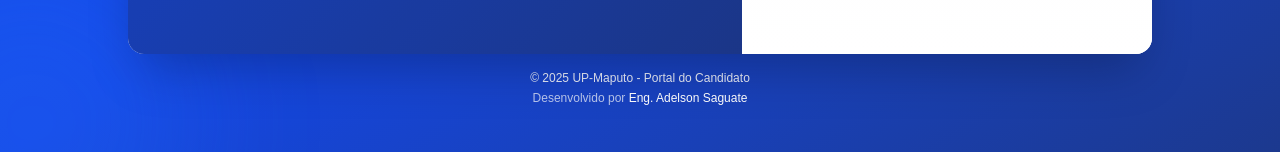
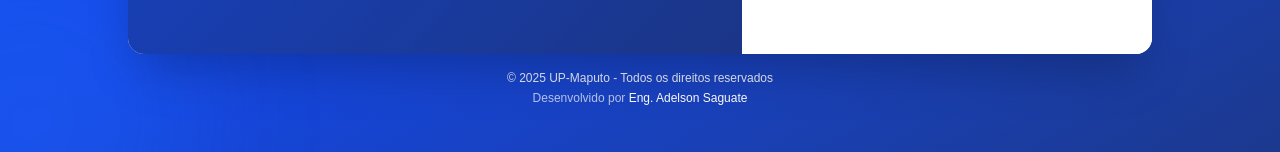
Before and after one commit to adelsonsaguateDev/teste, a Next.js app: page / in a window 1280 px wide. Shown: the part 645-797 px from the top of the page. Built offline with nearby package versions, Linux system fonts and the light colour scheme.

Commit message:
Ajustes no footer

```diff
--- a/src/app/page.tsx
+++ b/src/app/page.tsx
@@ -303,7 +303,7 @@ export default function LoginPage() {
         </div>
         <div className="text-center mt-4 text-white/90">
           <p className="text-xs font-medium">
-            © 2025 UP-Maputo - Portal do Candidato
+            © 2025 UP-Maputo - Todos os direitos reservados
           </p>
           <p className="text-xs text-white/70 mt-1">
             Desenvolvido por{' '}
--- a/src/components/Layout/Footer.tsx
+++ b/src/components/Layout/Footer.tsx
@@ -73,7 +73,7 @@ const Footer = () => {
 
                 <div className="border-t border-gray-700 pt-8 text-center text-gray-400">
                     <p className="mb-2">
-                        © 2025 Universidade Pedagógica de Maputo. Todos os direitos reservados.
+                        © 2025 UP-Maputo. Todos os direitos reservados.
                     </p>
                     <p className="text-sm">
                         Desenvolvido por{' '}
```
